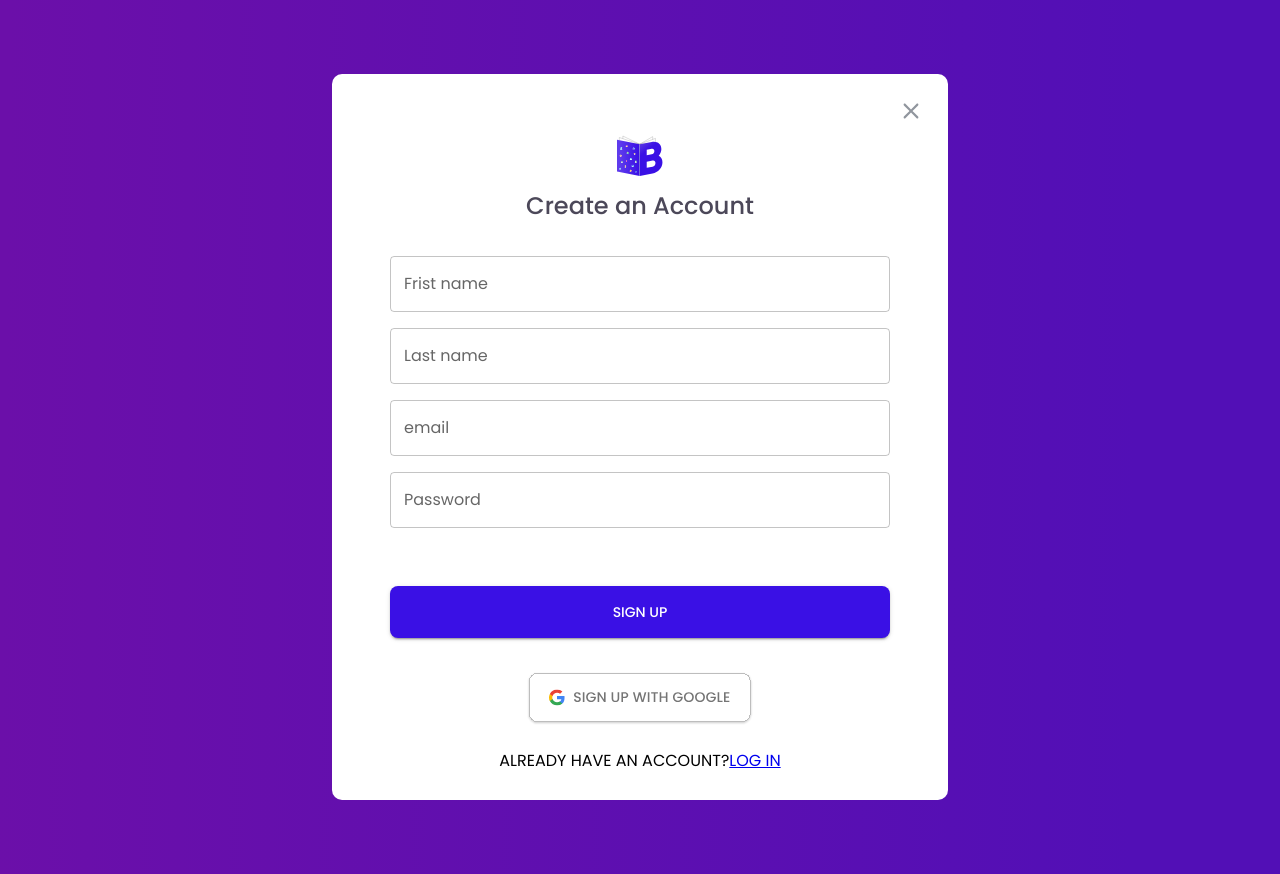
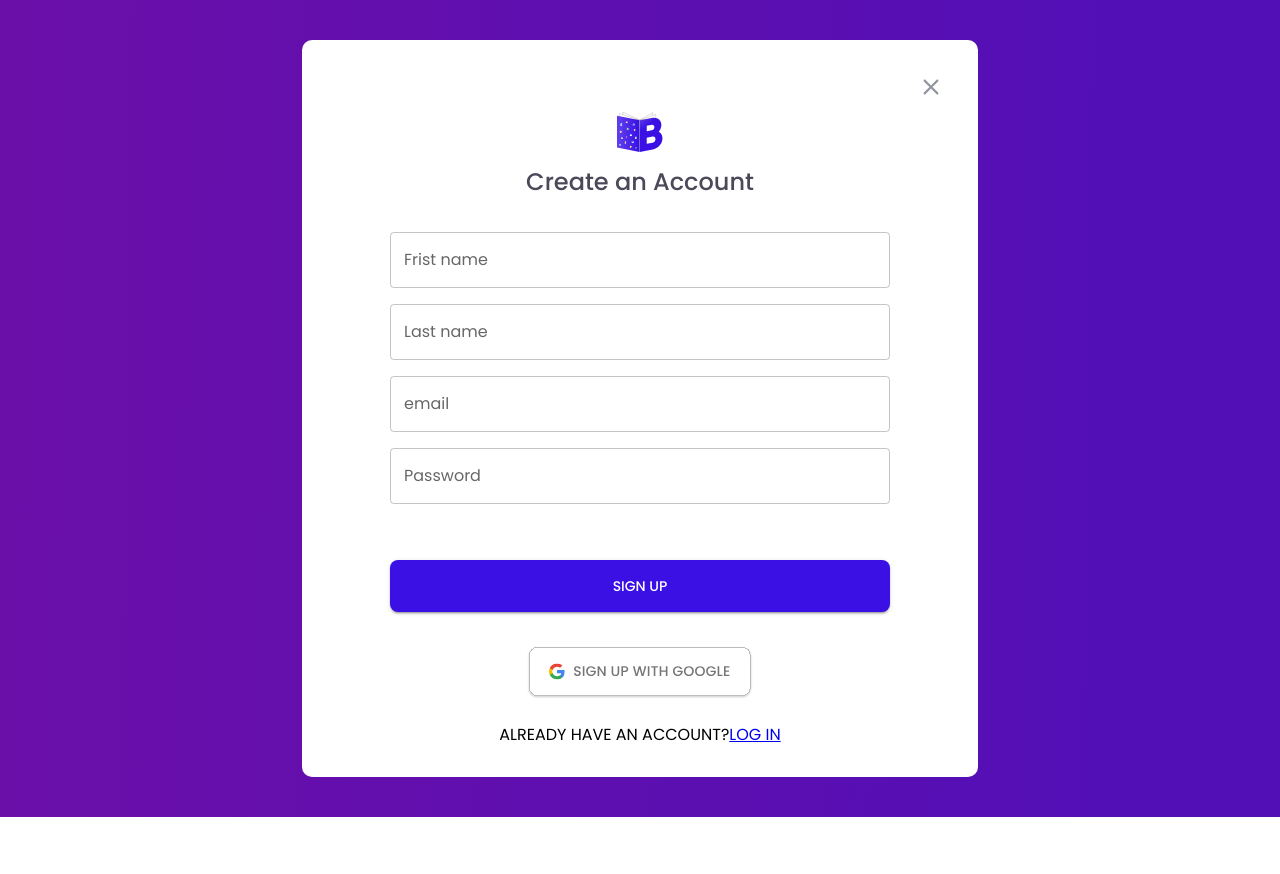
Before and after one commit to peaksoft-school/billingual-js8, a React (Create React App) app: page /sign-up in a window 1280 px wide. After the commit the page ends 817 px from the top, so only its background shows below. Built offline with nearby package versions, Linux system fonts and the light colour scheme; what react-html5video would draw is missing.

Commit message:
fix your comments

```diff
--- a/src/components/header/Header.jsx
+++ b/src/components/header/Header.jsx
@@ -3,7 +3,7 @@ import { Button, styled } from '@mui/material'
 import { useNavigate } from 'react-router-dom'
 import { useDispatch } from 'react-redux'
 import { ReactComponent as Logo } from '../../assets/icons/logo.svg'
-import { signOut } from '../../redux/reducer/auth/auth.thunk'
+import { signOut } from '../../redux/auth/auth.thunk'
 
 const Header = ({ title, endpoint }) => {
    const navigate = useNavigate()
--- a/src/config/axios-instanse/Instanse.js
+++ b/src/config/axios-instanse/Instanse.js
@@ -1,8 +1,8 @@
 import axios from 'axios'
 import { store } from '../../redux'
-import { STORAGE_KEYS } from '../../utils/constants/common'
+import { signOut } from '../../redux/auth/auth.thunk'
 
-const BASE_URL = 'http://ec2-3-121-202-47.eu-central-1.compute.amazonaws.com'
+const BASE_URL = 'http://ec2-3-121-202-47.eu-central-1.compute.amazonaws.com/'
 
 export const instanse = axios.create({
    baseURL: BASE_URL,
@@ -29,7 +29,7 @@ instanse.interceptors.response.use(
    },
    (error) => {
       if (error.response?.status === 401) {
-         localStorage.removeItem(STORAGE_KEYS.AUTH)
+         store.dispatch(signOut())
          throw new Error('401 unauthotized')
       }
       return Promise.reject(error)
--- a/src/containers/public/SigninPage.jsx
+++ b/src/containers/public/SigninPage.jsx
@@ -1,5 +1,4 @@
-import { Grid, Typography, styled } from '@mui/material'
-import * as Yup from 'yup'
+import { CircularProgress, Grid, Typography, styled } from '@mui/material'
 import { useFormik } from 'formik'
 import { NavLink, useNavigate } from 'react-router-dom'
 import { useDispatch, useSelector } from 'react-redux'
@@ -10,24 +9,24 @@ import Input from '../../components/UI/input/Input'
 import Checkboxes from '../../components/UI/checkbox/Checkbox'
 import Button from '../../components/UI/buttons/Buttons'
 import { signIn } from '../../redux/auth/auth.thunk'
+import { useSnackbar } from '../../hooks/useSnackbar'
+import { signInValidation } from '../../utils/constants/general'
 
 const SigninPage = () => {
    const dispatch = useDispatch()
    const navigate = useNavigate()
-   const { role, error } = useSelector((state) => state.auth)
+   const { error, isLoading } = useSelector((state) => state.auth)
 
-   const signInSchema = Yup.object().shape({
-      email: Yup.string().email().required('Email is required'),
-
-      password: Yup.string()
-         .required('Password is required')
-         .min(8, 'Password is too short - should be 8 chars minimum'),
-   })
+   const { notify } = useSnackbar()
 
    const submitHandler = (values) => {
       dispatch(signIn(values))
          .unwrap()
-         .then(() => navigate(role === 'ADMIN' ? '/admin/test' : '/'))
+         .then(() =>
+            notify('success', 'Authentication', 'Successfully sign in')
+         )
+         .then(() => navigate('/admin/test'))
+         .catch(() => notify('error', 'Authentication', 'Failed to sign in'))
    }
 
    const { values, handleChange, handleSubmit, errors } = useFormik({
@@ -35,7 +34,7 @@ const SigninPage = () => {
          email: '',
          password: '',
       },
-      validationSchema: signInSchema,
+      validationSchema: signInValidation,
       onSubmit: (values) => {
          submitHandler(values)
       },
@@ -48,8 +47,16 @@ const SigninPage = () => {
    return (
       <Background>
          <Card onSubmit={handleSubmit}>
-            <Icon1 onClick={gotToLandingPage} />
+            <IconContainer>
+               <CloseModalIcon onClick={gotToLandingPage} />
+            </IconContainer>
             <Container>
+               {isLoading ? (
+                  <SpinnerContainer>
+                     <CircularProgress />
+                  </SpinnerContainer>
+               ) : (
+                  <>
                      <Icon2 />
                      <Title> Sign in</Title>
                      <StyledInput
@@ -83,12 +90,21 @@ const SigninPage = () => {
                         DON`T HAVE AN ACCOUNT?
                         <NavLink to="/sign-up">REGISTER</NavLink>
                      </StyledText>
+                  </>
+               )}
             </Container>
          </Card>
       </Background>
    )
 }
 export default SigninPage
+
+const SpinnerContainer = styled('div')(() => ({
+   display: 'flex',
+   justifyContent: 'center',
+   alignItems: 'center',
+   height: '100%',
+}))
 
 const Error = styled('p')(() => ({
    margin: '0 0 10px 0',
@@ -98,22 +114,24 @@ const Error = styled('p')(() => ({
 
 const Background = styled(Grid)(() => ({
    background: 'linear-gradient(90.76deg, #6B0FA9 0.74%, #520FB6 88.41%)',
+   padding: '40px',
    height: '100vh',
-   position: 'absolute',
-   width: '100vw',
 }))
 
 const Card = styled('form')(() => ({
-   width: '616px',
-   height: '620px',
+   width: '38.5rem',
+   height: 'auto',
    background: '#FFFFFF',
    borderRadius: '10px',
    margin: '0 auto',
-   marginTop: '74px',
+   padding: '30px',
 }))
-const Icon1 = styled(System)(() => ({
-   marginLeft: '562px',
-   marginTop: '20px',
+
+const IconContainer = styled('div')(() => ({
+   textAlign: 'end',
+}))
+
+const CloseModalIcon = styled(System)(() => ({
    cursor: 'pointer',
 }))
 const Container = styled(Grid)(() => ({
--- a/src/containers/public/SignupPage.jsx
+++ b/src/containers/public/SignupPage.jsx
@@ -1,5 +1,4 @@
-import { Grid, Typography, styled } from '@mui/material'
-import * as Yup from 'yup'
+import { CircularProgress, Grid, Typography, styled } from '@mui/material'
 import { useFormik } from 'formik'
 import { NavLink, useNavigate } from 'react-router-dom'
 import { useDispatch, useSelector } from 'react-redux'
@@ -9,56 +8,25 @@ import { ReactComponent as Defoult } from '../../assets/icons/defoult.svg'
 import Input from '../../components/UI/input/Input'
 import Button from '../../components/UI/buttons/Buttons'
 import { signUp } from '../../redux/auth/auth.thunk'
-
-const inputArray = [
-   {
-      name: 'firstName',
-      label: 'Frist name',
-      type: 'text',
-   },
-   {
-      name: 'lastName',
-      label: 'Last name',
-      type: 'text',
-   },
-   {
-      name: 'email',
-      label: 'email',
-      type: 'email',
-   },
-   {
-      name: 'password',
-      label: 'Password',
-      type: 'password',
-   },
-]
+import {
+   signUpInputArray,
+   signUpValidation,
+} from '../../utils/constants/general'
+import { useSnackbar } from '../../hooks/useSnackbar'
 
 const SignupPage = () => {
    const dispatch = useDispatch()
-   const { error } = useSelector((state) => state.auth)
+   const { error, isLoading } = useSelector((state) => state.auth)
 
    const navigate = useNavigate()
-
-   const signUpSchema = Yup.object().shape({
-      firstName: Yup.string()
-         .min(2, 'Too Short!')
-         .max(50, 'Too Long!')
-         .required('Firstname is required'),
-
-      lastName: Yup.string()
-         .min(2, 'Too Short!')
-         .max(50, 'Too Long!')
-         .required('Lastname is required'),
-
-      email: Yup.string().email().required('Email is required'),
-
-      password: Yup.string()
-         .required('Password is required')
-         .min(8, 'Password is too short - should be 8 chars minimum'),
-   })
+   const { notify } = useSnackbar()
 
    const submitHandler = (values) => {
       dispatch(signUp(values))
+         .unwrap()
+         .then(() => navigate('/'))
+         .then(() => notify('success', 'Authorization', 'Successfully sign up'))
+         .catch(() => notify('error', 'Authorization', 'Failed to sign up'))
    }
 
    const { values, handleChange, handleSubmit, errors, touched } = useFormik({
@@ -68,7 +36,7 @@ const SignupPage = () => {
          email: '',
          password: '',
       },
-      validationSchema: signUpSchema,
+      validationSchema: signUpValidation,
       onSubmit: (values) => {
          submitHandler(values)
       },
@@ -85,11 +53,19 @@ const SignupPage = () => {
    return (
       <Background>
          <Card onSubmit={handleSubmit}>
-            <Icon1 onClick={gotToLandingPage} />
+            <IconContainer>
+               <CloseModalIcon onClick={gotToLandingPage} />
+            </IconContainer>
             <Container>
+               {isLoading ? (
+                  <SpinnerContainer>
+                     <CircularProgress />
+                  </SpinnerContainer>
+               ) : (
+                  <>
                      <Icon2 />
                      <Title> Create an Account</Title>
-               {inputArray.map((item) => {
+                     {signUpInputArray.map((item) => {
                         return (
                            <StyledInput
                               error={!!errors[item.name]}
@@ -103,9 +79,9 @@ const SignupPage = () => {
                         )
                      })}
 
-               <Error>
-                  {CheckEmail} {CheckPassword} {error}
-               </Error>
+                     <Error>{CheckEmail}</Error>
+                     <Error> {CheckPassword}</Error>
+                     <Error>{error}</Error>
                      <StyledButton variant="contained" type="submit">
                         Sign up
                      </StyledButton>
@@ -114,6 +90,8 @@ const SignupPage = () => {
                         ALREADY HAVE AN ACCOUNT?
                         <NavLink to="/sign-in">LOG IN</NavLink>
                      </StyledText>
+                  </>
+               )}
             </Container>
          </Card>
       </Background>
@@ -122,26 +100,37 @@ const SignupPage = () => {
 
 export default SignupPage
 
+const SpinnerContainer = styled('div')(() => ({
+   display: 'flex',
+   justifyContent: 'center',
+   alignItems: 'center',
+   height: '100%',
+}))
+
 const Error = styled('p')(() => ({
+   margin: '0 0 10px 0',
    color: '#f00',
+   textAlign: 'center',
 }))
 
 const Background = styled(Grid)(() => ({
    background: 'linear-gradient(90.76deg, #6B0FA9 0.74%, #520FB6 88.41%)',
-   width: '100%',
-   padding: '74px 0',
+   padding: '40px',
 }))
 
 const Card = styled('form')(() => ({
-   width: '616px',
-   height: '726px',
+   width: '38.5rem',
+   height: 'auto',
    background: '#FFFFFF',
    borderRadius: '10px',
    margin: '0 auto',
+   padding: '30px',
 }))
-const Icon1 = styled(System)(() => ({
-   marginLeft: '562px',
-   marginTop: '20px',
+const IconContainer = styled('div')(() => ({
+   textAlign: 'end',
+}))
+
+const CloseModalIcon = styled(System)(() => ({
    cursor: 'pointer',
 }))
 const Container = styled(Grid)(() => ({
--- a/src/routes/ProtectedRoute.jsx
+++ b/src/routes/ProtectedRoute.jsx
@@ -2,13 +2,13 @@ import React from 'react'
 import { Navigate, Outlet } from 'react-router-dom'
 import { useSelector } from 'react-redux'
 
-const ProtectedRoute = ({ roles }) => {
+const ProtectedRoute = ({ roles, fallbackPath }) => {
    const { role, isAuthorized } = useSelector((state) => state.auth)
 
    return isAuthorized && roles?.includes(role) ? (
       <Outlet />
    ) : (
-      <Navigate to="/sign-in" replace />
+      <Navigate to={fallbackPath} replace />
    )
 }
 
--- a/src/utils/constants/common.js
+++ b/src/utils/constants/common.js
@@ -1,3 +1,3 @@
 export const STORAGE_KEYS = {
-   AUTH: 'AUTH',
+   BILINGUAL_USER_KEY: 'BILINGUAL_USER_KEY',
 }
--- /dev/null
+++ b/src/utils/constants/general.js
@@ -0,0 +1,50 @@
+import * as Yup from 'yup'
+
+export const signUpInputArray = [
+   {
+      name: 'firstName',
+      label: 'Frist name',
+      type: 'text',
+   },
+   {
+      name: 'lastName',
+      label: 'Last name',
+      type: 'text',
+   },
+   {
+      name: 'email',
+      label: 'email',
+      type: 'email',
+   },
+   {
+      name: 'password',
+      label: 'Password',
+      type: 'password',
+   },
+]
+
+export const signUpValidation = Yup.object().shape({
+   firstName: Yup.string()
+      .min(2, 'Too Short!')
+      .max(50, 'Too Long!')
+      .required('Firstname is required'),
+
+   lastName: Yup.string()
+      .min(2, 'Too Short!')
+      .max(50, 'Too Long!')
+      .required('Lastname is required'),
+
+   email: Yup.string().email().required('Email is required'),
+
+   password: Yup.string()
+      .required('Password is required')
+      .min(8, 'Password is too short - should be 8 chars minimum'),
+})
+
+export const signInValidation = Yup.object().shape({
+   email: Yup.string().email().required('Email is required'),
+
+   password: Yup.string()
+      .required('Password is required')
+      .min(8, 'Password is too short - should be 8 chars minimum'),
+})
```
Also changed, not shown: src/redux/auth/auth.slice.js (+16 -1 lines), src/redux/auth/auth.thunk.js (+9 -3 lines), src/routes/MainRoutes.jsx (+6 -2 lines). Lines whose indentation alone changed are shown as unchanged.
